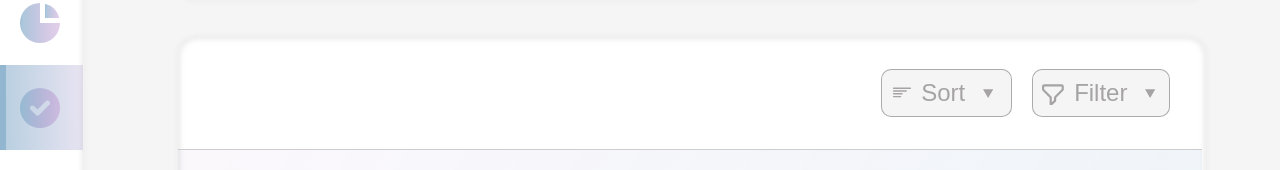
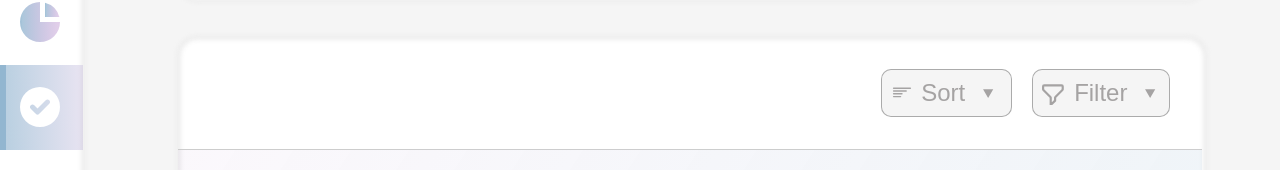
Before and after one commit to victorsandru/Benji, a React (Create React App) app in the folder benji/: page /goals in a window 1280 px wide. Shown: the part 391-561 px from the top of the page. Built offline with nearby package versions, Linux system fonts and the light colour scheme.

Commit message:
Adjust grid in the SideBar

```diff
--- a/benji/src/components/UI/SideBar.css
+++ b/benji/src/components/UI/SideBar.css
@@ -6,7 +6,7 @@
     border-radius: 1.2rem;
     transition: all 0.35s;
     display: grid;
-    grid-template-rows: 1fr 1.5fr 1fr;
+    grid-template-rows: 1fr 4fr 1fr;
 }
 
 .link-container {
@@ -42,7 +42,6 @@
     z-index: 2;
     margin-left: 0.2rem;
 }
-
 
 .link p {
     position: relative;
@@ -124,8 +123,8 @@
     z-index: 0;
 }
 
-.link:hover svg {
-    color: white;
+.link:hover svg path {
+    fill: white;
 }
 
 .link:hover:before {
@@ -137,7 +136,7 @@
     background: linear-gradient(88.2deg, rgba(134, 174, 203, 0.6) 1.5%, rgba(179, 133, 201, 0.198) 104.08%);
 }
 
-.current-link svg {
+.current-link svg path {
     fill: white;
 }
 
```
